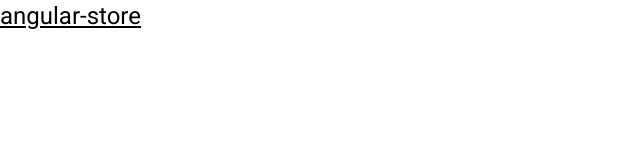
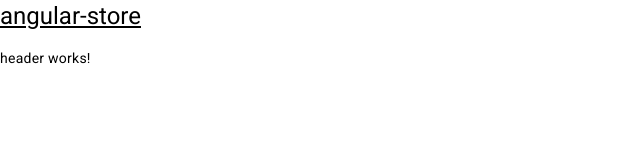
Before and after one commit to mmkrty/yt-angular-store, an Angular app: page / in a window 1280 px wide. Shown: the top 160 px of the page, without its empty margins (0-640 px from the left). Built offline with nearby package versions, Linux system fonts and the light colour scheme.

Commit message:
add header component

```diff
--- a/src/app/app.component.html
+++ b/src/app/app.component.html
@@ -1,3 +1,3 @@
 <h1 class="text-3xl font-bold underline">{{title}}</h1>
-
+<app-header></app-header>
 <router-outlet></router-outlet>
--- a/src/app/app.module.ts
+++ b/src/app/app.module.ts
@@ -18,8 +18,10 @@
 import { AppComponent } from './app.component';
 import { BrowserAnimationsModule } from '@angular/platform-browser/animations';
 
+import { HeaderComponent } from './components/header/header.component';
+
 @NgModule({
-  declarations: [AppComponent],
+  declarations: [AppComponent, HeaderComponent],
   imports: [
     BrowserModule,
     AppRoutingModule,
--- /dev/null
+++ b/src/app/components/header/header.component.html
@@ -0,0 +1,3 @@
+<p>
+  header works!
+</p>
--- /dev/null
+++ b/src/app/components/header/header.component.ts
@@ -0,0 +1,15 @@
+import { Component, OnInit } from '@angular/core';
+
+@Component({
+  selector: 'app-header',
+  templateUrl: './header.component.html',
+  styleUrls: ['./header.component.css']
+})
+export class HeaderComponent implements OnInit {
+
+  constructor() { }
+
+  ngOnInit() {
+  }
+
+}
```
Also changed, not shown: src/app/components/header/header.component.css (added), 1 other file (tests, documents, lock files or other folders).
